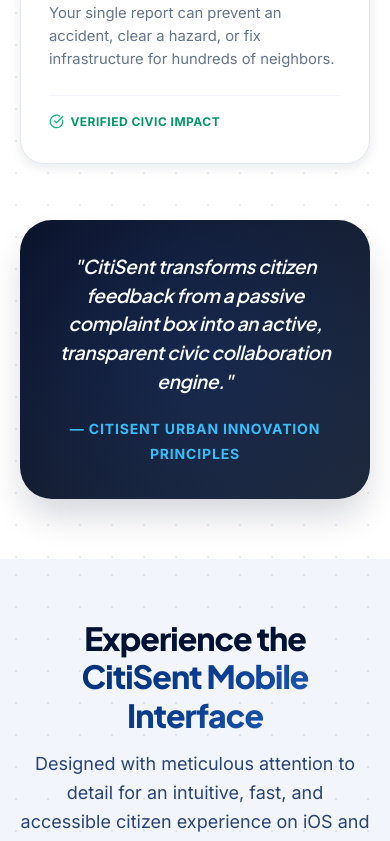
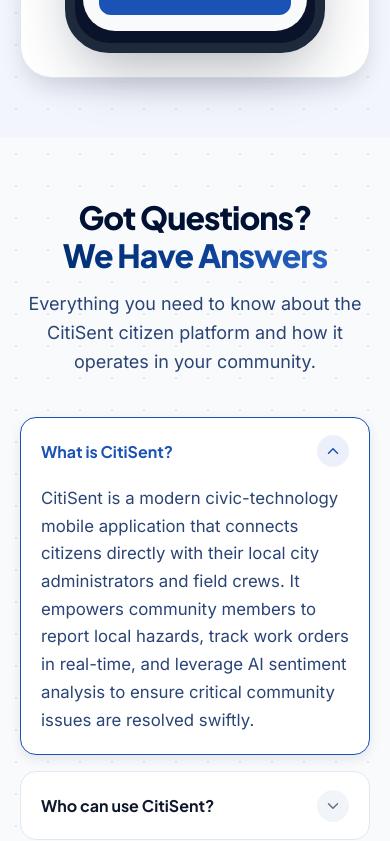
Before and after one commit to CitiSent-Project/CitiSent-Official, a React (Vite) app: page / in a window 390 px wide. Shown: the part 10900-11741 px from the top of the page. Built offline with nearby package versions, Linux system fonts and the light colour scheme.

Commit message:
removed the "Why CitiSent" section and cleaned up all references to it

```diff
--- a/src/App.jsx
+++ b/src/App.jsx
@@ -4,7 +4,6 @@
 import WhatIsCitiSent from './components/WhatIsCitiSent/WhatIsCitiSent';
 import KeyFeatures from './components/KeyFeatures/KeyFeatures';
 import HowItWorks from './components/HowItWorks/HowItWorks';
-import WhyCitiSent from './components/WhyCitiSent/WhyCitiSent';
 import AppPreview from './components/AppPreview/AppPreview';
 import DownloadCTA from './components/DownloadCTA/DownloadCTA';
 import FAQ from './components/FAQ/FAQ';
@@ -40,9 +39,6 @@
         {/* How It Works */}
         <HowItWorks />
 
-        {/* Why CitiSent */}
-        <WhyCitiSent />
-
         {/* Interactive App Preview */}
         <AppPreview onOpenDownload={handleOpenDownload} />
 
--- a/src/components/Footer/Footer.jsx
+++ b/src/components/Footer/Footer.jsx
@@ -47,7 +47,6 @@
               <li><a href="#about" onClick={(e) => handleLinkClick(e, '#about')}>What is CitiSent</a></li>
               <li><a href="#features" onClick={(e) => handleLinkClick(e, '#features')}>Key Features</a></li>
               <li><a href="#how-it-works" onClick={(e) => handleLinkClick(e, '#how-it-works')}>How It Works</a></li>
-              <li><a href="#why-citisent" onClick={(e) => handleLinkClick(e, '#why-citisent')}>Why CitiSent</a></li>
               <li><a href="#preview" onClick={(e) => handleLinkClick(e, '#preview')}>Mobile App Preview</a></li>
             </ul>
           </div>
--- a/src/components/Navbar/Navbar.jsx
+++ b/src/components/Navbar/Navbar.jsx
@@ -26,7 +26,6 @@
     { label: 'What is CitiSent', href: '#about' },
     { label: 'Features', href: '#features' },
     { label: 'How It Works', href: '#how-it-works' },
-    { label: 'Why CitiSent', href: '#why-citisent' },
     { label: 'App Preview', href: '#preview' },
     { label: 'FAQ', href: '#faq' }
   ];
--- a/src/components/WhyCitiSent/WhyCitiSent.css
+++ /dev/null
@@ -1,174 +0,0 @@
-.why-section {
-  background-color: #FFFFFF;
-}
-
-.audience-toggle-wrapper {
-  display: flex;
-  justify-content: center;
-  margin-bottom: 3.5rem;
-}
-
-.audience-toggle {
-  display: inline-flex;
-  background: #F1F5F9;
-  padding: 0.35rem;
-  border-radius: var(--radius-full);
-  border: 1px solid #E2E8F0;
-  gap: 0.25rem;
-}
-
-.audience-btn {
-  display: inline-flex;
-  align-items: center;
-  gap: 0.5rem;
-  padding: 0.75rem 1.75rem;
-  border-radius: var(--radius-full);
-  font-family: var(--font-heading);
-  font-size: 0.95rem;
-  font-weight: 700;
-  color: #64748B;
-  transition: all var(--transition-normal);
-}
-
-.audience-btn--active {
-  background: #FFFFFF;
-  color: var(--civic-blue);
-  box-shadow: 0 4px 12px rgba(15, 23, 42, 0.08);
-}
-
-.why-grid {
-  display: grid;
-  grid-template-columns: repeat(4, 1fr);
-  gap: 1.5rem;
-  margin-bottom: 3.5rem;
-}
-
-.why-card {
-  padding: 2rem 1.75rem;
-  border-radius: var(--radius-xl);
-  display: flex;
-  flex-direction: column;
-  background: #FFFFFF;
-  border: 1px solid #E2E8F0;
-  transition: all var(--transition-normal);
-}
-
-.why-card:hover {
-  transform: translateY(-5px);
-  border-color: rgba(26, 82, 181, 0.35);
-  box-shadow: var(--shadow-xl);
-}
-
-.why-card__icon-wrap {
-  width: 48px;
-  height: 48px;
-  border-radius: 12px;
-  background: #EBF0FB;
-  display: flex;
-  align-items: center;
-  justify-content: center;
-  color: var(--civic-blue);
-  margin-bottom: 1.25rem;
-}
-
-.why-card__title {
-  font-size: 1.15rem;
-  font-weight: 700;
-  color: #0F172A;
-  margin-bottom: 0.75rem;
-  line-height: 1.3;
-}
-
-.why-card__desc {
-  font-size: 0.925rem;
-  color: #64748B;
-  line-height: 1.55;
-  margin-bottom: 1.5rem;
-  flex: 1;
-}
-
-.why-card__footer {
-  display: flex;
-  align-items: center;
-  gap: 0.4rem;
-  font-size: 0.75rem;
-  font-weight: 700;
-  color: #059669;
-  text-transform: uppercase;
-  letter-spacing: 0.04em;
-  padding-top: 1rem;
-  border-top: 1px solid #F1F5F9;
-}
-
-.why-card__check {
-  color: #10B981;
-}
-
-/* Why Banner */
-.why-banner {
-  background: linear-gradient(135deg, #0B132B 0%, #1E293B 100%);
-  border-radius: var(--radius-2xl);
-  padding: 3rem;
-  color: #FFFFFF;
-  text-align: center;
-  box-shadow: var(--shadow-xl);
-  position: relative;
-  overflow: hidden;
-}
-
-.why-banner::before {
-  content: '';
-  position: absolute;
-  top: -50%;
-  left: -20%;
-  width: 140%;
-  height: 200%;
-  background: radial-gradient(circle, rgba(37, 99, 235, 0.15), transparent 60%);
-  pointer-events: none;
-}
-
-.why-banner__content {
-  position: relative;
-  z-index: 1;
-  max-width: 800px;
-  margin: 0 auto;
-}
-
-.why-banner__title {
-  font-size: clamp(1.2rem, 2.5vw, 1.6rem);
-  font-weight: 600;
-  line-height: 1.5;
-  margin-bottom: 1.25rem;
-  font-style: italic;
-  color: #F8FAFC;
-}
-
-.why-banner__author {
-  font-size: 0.875rem;
-  color: #38BDF8;
-  font-weight: 700;
-  text-transform: uppercase;
-  letter-spacing: 0.06em;
-}
-
-@media (max-width: 1024px) {
-  .why-grid {
-    grid-template-columns: repeat(2, 1fr);
-  }
-}
-
-@media (max-width: 640px) {
-  .why-grid {
-    grid-template-columns: 1fr;
-  }
-  .audience-toggle {
-    flex-direction: column;
-    width: 100%;
-  }
-  .audience-btn {
-    justify-content: center;
-  }
-  .why-banner {
-    padding: 2rem 1.5rem;
-  }
-}
--- a/src/components/WhyCitiSent/WhyCitiSent.jsx
+++ /dev/null
@@ -1,131 +0,0 @@
-import React, { useState } from 'react';
-import {
-  UserCheck,
-  Building2,
-  Clock,
-  ShieldCheck,
-  LineChart,
-  Smile,
-  HeartHandshake,
-  CheckCircle,
-  Zap,
-  Award
-} from 'lucide-react';
-import SectionHeading from '../common/SectionHeading';
-import Badge from '../common/Badge';
-import './WhyCitiSent.css';
-
-export default function WhyCitiSent() {
-  const [activeAudience, setActiveAudience] = useState('citizens'); // 'citizens' | 'administrators'
-
-  const citizenBenefits = [
-    {
-      icon: Clock,
-      title: '3x Faster Response Times',
-      desc: 'Direct dispatch to municipal field workers bypasses traditional red tape and manual paperwork.'
-    },
-    {
-      icon: ShieldCheck,
-      title: 'Zero Guesswork Transparency',
-      desc: 'Real-time timeline tracking keeps you updated at every stage of inspection and repair.'
-    },
-    {
-      icon: HeartHandshake,
-      title: 'Direct Official Dialogue',
-      desc: 'Have a direct conversation with the exact officer handling your neighborhood issue.'
-    },
-    {
-      icon: Smile,
-      title: 'A Cleaner, Safer Neighborhood',
-      desc: 'Your single report can prevent an accident, clear a hazard, or fix infrastructure for hundreds of neighbors.'
-    }
-  ];
-
-  const adminBenefits = [
-    {
-      icon: Zap,
-      title: 'AI Sentiment & Priority Triage',
-      desc: 'Automatically flag high-risk safety hazards and emotional distress to prioritize urgent work orders.'
-    },
-    {
-      icon: LineChart,
-      title: 'Community Heatmaps & Data',
-      desc: 'Understand recurring geographic issues, budget requirements, and seasonal infrastructure patterns.'
-    },
-    {
-      icon: UserCheck,
-      title: 'Reduced Redundant Inquiries',
-      desc: 'Automated status notifications reduce repetitive phone calls and emails to city staff by over 60%.'
-    },
-    {
-      icon: Award,
-      title: 'Higher Citizen Satisfaction & Trust',
-      desc: 'Transparent before-and-after photo verification builds unprecedented trust with the public.'
-    }
-  ];
-
-  const currentBenefits = activeAudience === 'citizens' ? citizenBenefits : adminBenefits;
-
-  return (
-    <section id="why-citisent" className="section why-section">
-      <div className="container">
-        <SectionHeading
-          badgeVariant="primary"
-          title="Why Choose CitiSent for"
-          highlight="Sto. Tomas City?"
-          subtitle="Built to empower residents of Sto. Tomas City and elevate the efficiency of our local municipal administration through smart technology."
-        />
-
-        {/* Audience Toggle */}
-        <div className="audience-toggle-wrapper">
-          <div className="audience-toggle">
-            <button
-              className={`audience-btn ${activeAudience === 'citizens' ? 'audience-btn--active' : ''}`}
-              onClick={() => setActiveAudience('citizens')}
-            >
-              <UserCheck size={18} />
-              <span>For Residents of Sto. Tomas City</span>
-            </button>
-            <button
-              className={`audience-btn ${activeAudience === 'administrators' ? 'audience-btn--active' : ''}`}
-              onClick={() => setActiveAudience('administrators')}
-            >
-              <Building2 size={18} />
-              <span>For City Administrators</span>
-            </button>
-          </div>
-        </div>
-
-        {/* Benefits Grid */}
-        <div className="why-grid">
-          {currentBenefits.map((item, idx) => {
-            const Icon = item.icon;
-            return (
-              <div key={idx} className="why-card glass-card">
-                <div className="why-card__icon-wrap">
-                  <Icon size={24} className="why-icon" />
-                </div>
-                <h3 className="why-card__title">{item.title}</h3>
-                <p className="why-card__desc">{item.desc}</p>
-                <div className="why-card__footer">
-                  <CheckCircle size={15} className="why-card__check" />
-                  <span>Verified Civic Impact</span>
-                </div>
-              </div>
-            );
-          })}
-        </div>
-
-        {/* Trust Banner */}
-        <div className="why-banner">
-          <div className="why-banner__content">
-            <h4 className="why-banner__title">
-              "CitiSent transforms citizen feedback from a passive complaint box into an active, transparent civic collaboration engine."
-            </h4>
-            <span className="why-banner__author">— CitiSent Urban Innovation Principles</span>
-          </div>
-        </div>
-      </div>
-    </section>
-  );
-}
```
